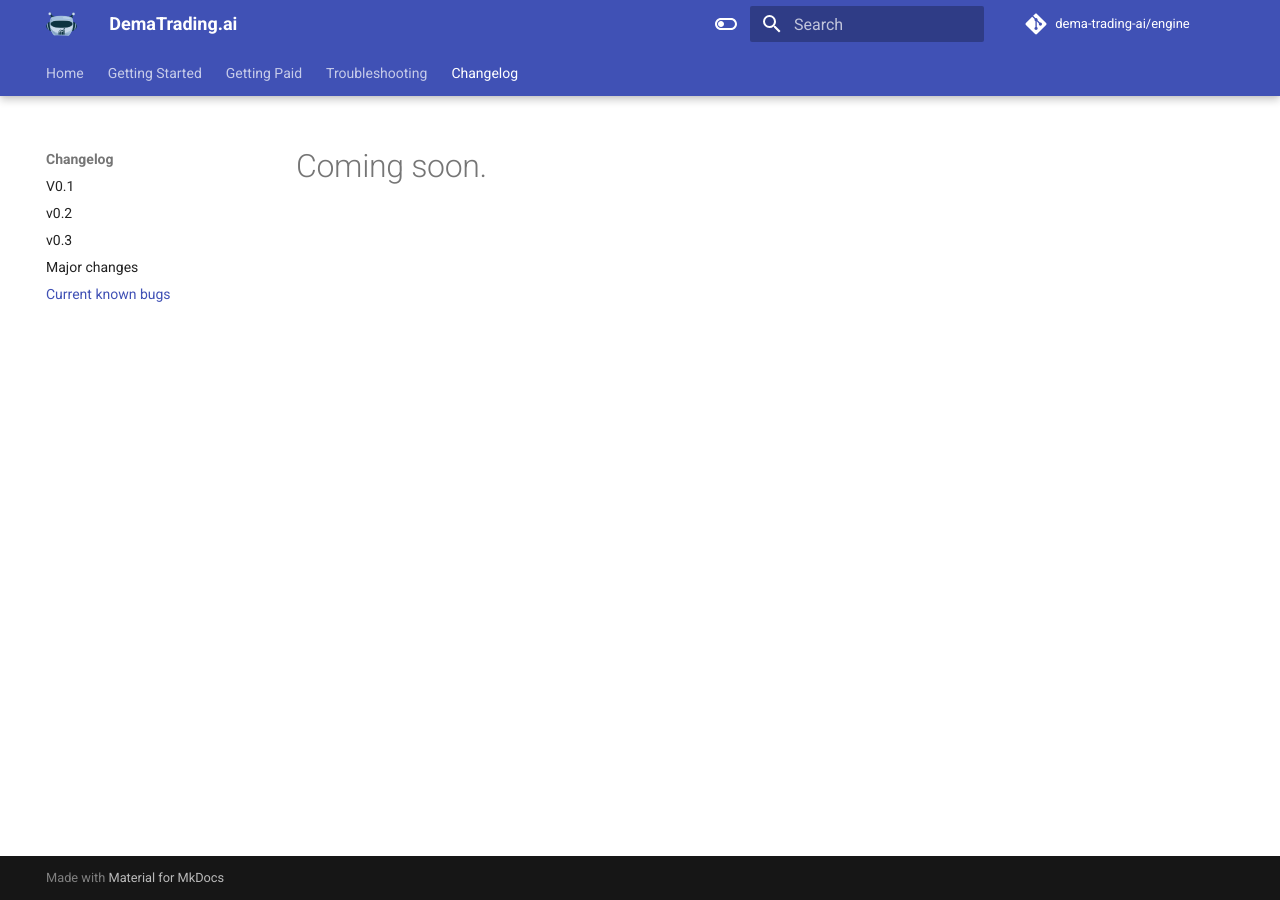
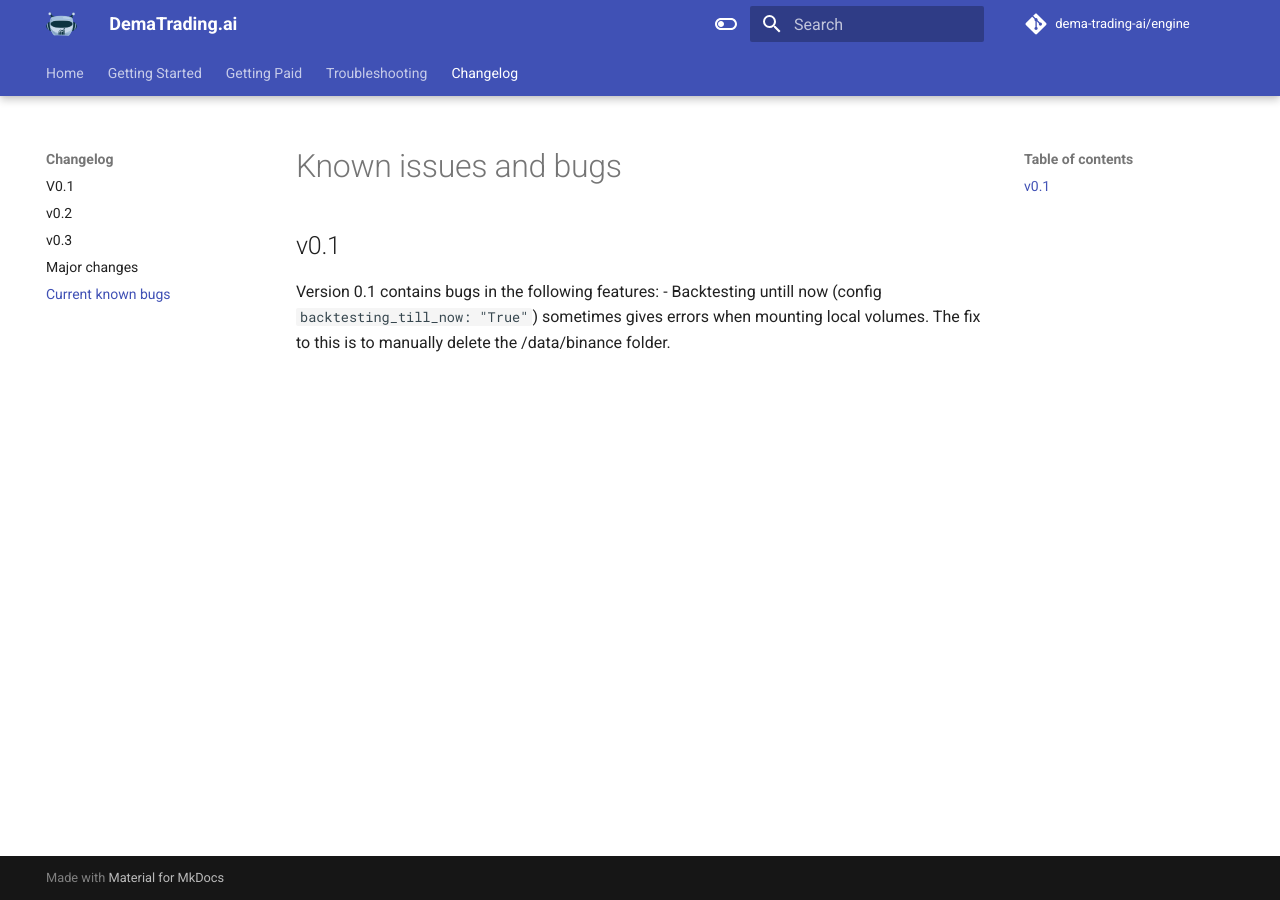
Before and after one commit to dema-trading-ai/docs, an MkDocs documentation site: the page built from docs/changelog/knownbugs.md, in a window 1280 px wide. Built offline with MkDocs 1.6.1 and Material for MkDocs 9.7.7, drawn with Linux system fonts in a browser that asks for light colours; comment, search, counter and statistics services are not loaded.

```diff
--- a/docs/changelog/knownbugs.md
+++ b/docs/changelog/knownbugs.md
@@ -1 +1,4 @@
-# Coming soon.
+# Known issues and bugs
+## v0.1
+Version 0.1 contains bugs in the following features:
+- Backtesting untill now (config ``backtesting_till_now: "True"``) sometimes gives errors when mounting local volumes. The fix to this is to manually delete the /data/binance folder.
--- a/mkdocs.yml
+++ b/mkdocs.yml
@@ -32,6 +32,8 @@ theme:
         - navigation.expand
         - navigation.tabs
         - navigation.tabs.sticky
+        - navigation.sections
+
     palette:
         # Light mode
         - media: "(prefers-color-scheme: light)"
```
Also changed, not shown: docs/getting_started/installation.md (+33 -27 lines).
